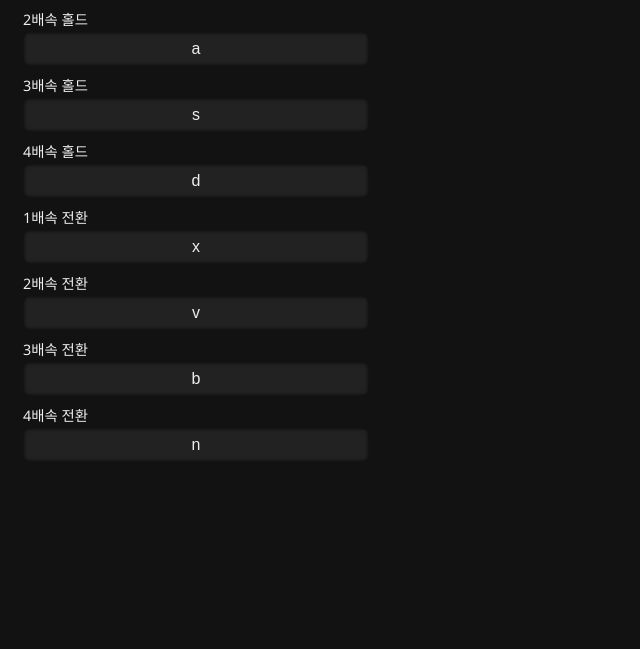
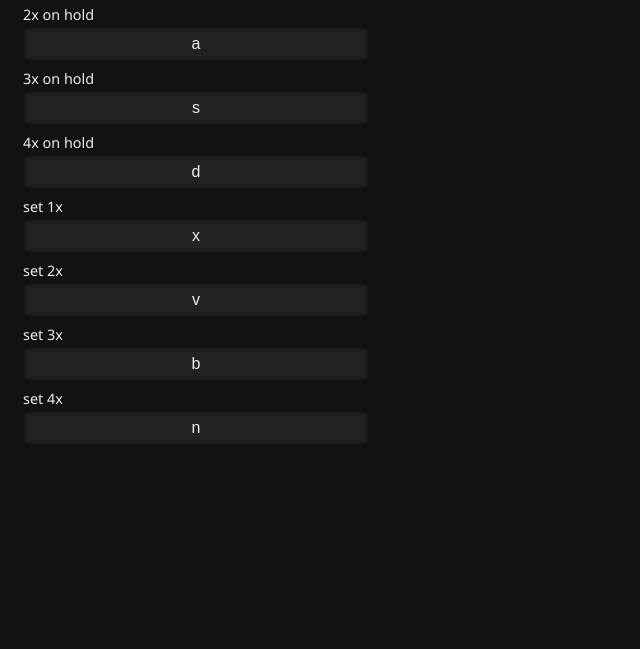
Before and after one commit to briiiqtt/youtube-speed-controller, a website built with Vite: page src/popup/index.html in a window 1280 px wide. Shown: the part 151-800 px from the top of the page, without its empty margins (0-640 px from the left). Built offline with nearby package versions, Linux system fonts and the light colour scheme; some packages are replaced by stand-ins of ours.

Commit message:
README를 업데이트; 팝업 언어를 영어로 변경;

```diff
--- a/src/popup/index.html
+++ b/src/popup/index.html
@@ -3,7 +3,7 @@
 
 <head>
     <meta charset="UTF-8" />
-    <title>단축키 설정</title>
+    <title>Set HotKeys</title>
     <style>
         body {
             font-family: 'Segoe UI', Tahoma, Geneva, Verdana, sans-serif;
@@ -71,35 +71,34 @@
 
 <body>
     <div id="donateSection">
-        <a href="https://buymeacoffee.com/briiiqtt" target="_blank" id="donateBtn" style="font-size: small;">☕ Buy Me a
-            Coffee</a>
+        <a href="https://buymeacoffee.com/briiiqtt" target="_blank" id="donateBtn" style="font-size: small;">☕ Buy Me a Coffee</a>
     </div>
 
-    <h2>단축키 설정</h2>
+    <h2>Set HotKeys</h2>
 
-    <label for="HOLD_x1">1배속 홀드</label>
-    <input type="text" id="HOLD_x1" class="keyInput" readonly placeholder="클릭해서 키 입력" />
+    <label for="HOLD_x1">1x on hold</label>
+    <input type="text" id="HOLD_x1" class="keyInput" readonly placeholder="Click then input key" />
 
-    <label for="HOLD_x2">2배속 홀드</label>
-    <input type="text" id="HOLD_x2" class="keyInput" readonly placeholder="클릭해서 키 입력" />
+    <label for="HOLD_x2">2x on hold</label>
+    <input type="text" id="HOLD_x2" class="keyInput" readonly placeholder="Click then input key" />
 
-    <label for="HOLD_x3">3배속 홀드</label>
-    <input type="text" id="HOLD_x3" class="keyInput" readonly placeholder="클릭해서 키 입력" />
+    <label for="HOLD_x3">3x on hold</label>
+    <input type="text" id="HOLD_x3" class="keyInput" readonly placeholder="Click then input key" />
 
-    <label for="HOLD_x4">4배속 홀드</label>
-    <input type="text" id="HOLD_x4" class="keyInput" readonly placeholder="클릭해서 키 입력" />
+    <label for="HOLD_x4">4x on hold</label>
+    <input type="text" id="HOLD_x4" class="keyInput" readonly placeholder="Click then input key" />
 
-    <label for="PRESS_x1">1배속 전환</label>
-    <input type="text" id="PRESS_x1" class="keyInput" readonly placeholder="클릭해서 키 입력" />
+    <label for="PRESS_x1">set 1x</label>
+    <input type="text" id="PRESS_x1" class="keyInput" readonly placeholder="Click then input key" />
 
-    <label for="PRESS_x2">2배속 전환</label>
-    <input type="text" id="PRESS_x2" class="keyInput" readonly placeholder="클릭해서 키 입력" />
+    <label for="PRESS_x2">set 2x</label>
+    <input type="text" id="PRESS_x2" class="keyInput" readonly placeholder="Click then input key" />
 
-    <label for="PRESS_x3">3배속 전환</label>
-    <input type="text" id="PRESS_x3" class="keyInput" readonly placeholder="클릭해서 키 입력" />
+    <label for="PRESS_x3">set 3x</label>
+    <input type="text" id="PRESS_x3" class="keyInput" readonly placeholder="Click then input key" />
 
-    <label for="PRESS_x4">4배속 전환</label>
-    <input type="text" id="PRESS_x4" class="keyInput" readonly placeholder="클릭해서 키 입력" />
+    <label for="PRESS_x4">set 4x</label>
+    <input type="text" id="PRESS_x4" class="keyInput" readonly placeholder="Click then input key" />
 
     <script type="module" src="./index.ts"></script>
 </body>
```
Also changed, not shown: README.md, captureimg.png (added), public/manifest.json.
